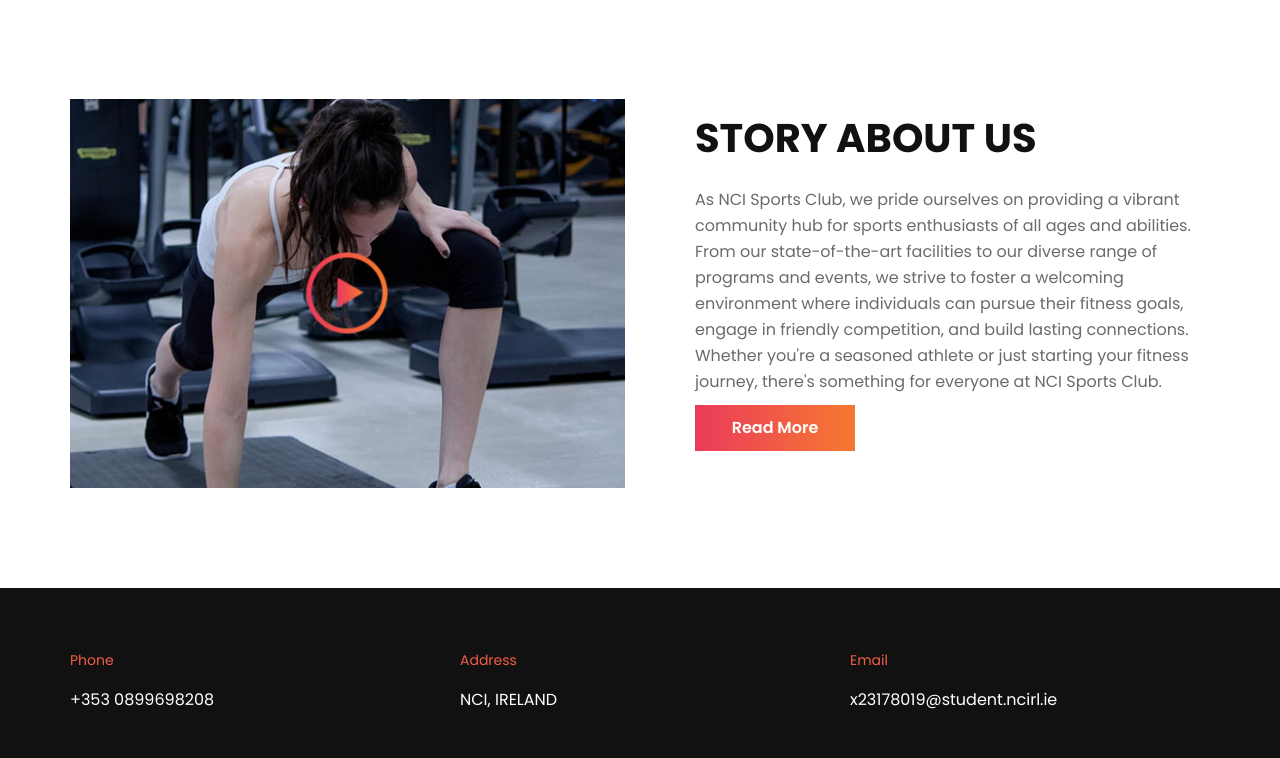
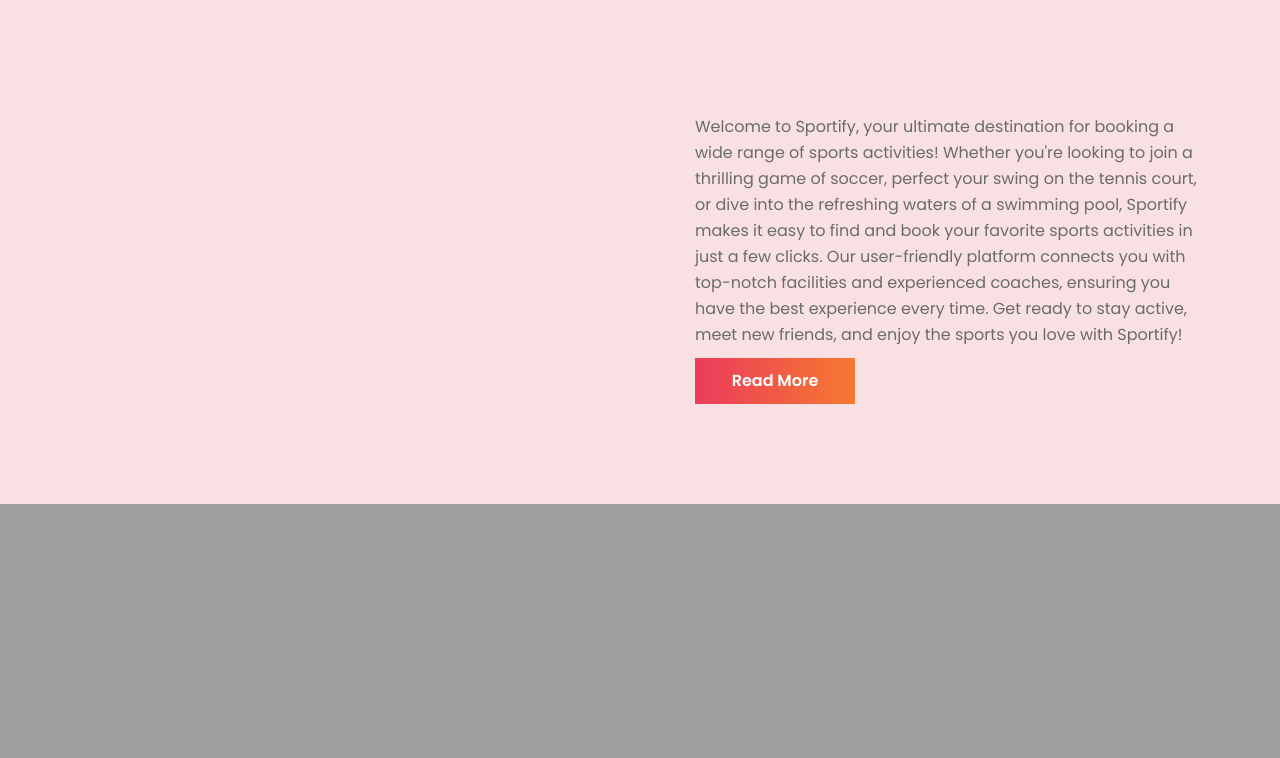
Before and after one commit to kotinagi/bookingmanagementapp-Devops, a Django app: page / in a window 1280 px wide. Shown: the part 881-1639 px from the top of the page. After the commit the page ends 1385 px from the top, so only its background shows below. Run offline with Django 4.2, Linux system fonts and the light colour scheme; some libraries are stand-ins or nearby versions.

Commit message:
Design changes
HTML

```diff
--- a/bookingapp/templates/activities_lst.html
+++ b/bookingapp/templates/activities_lst.html
@@ -40,7 +40,7 @@
             <div class="row">
                 <div class="col-lg-12">
                     <div class="section-title">
-                        <h2>Activites We Provide</h2>
+                        <h2>Activites:</h2>
                     </div>
                 </div>
             </div>
--- a/bookingapp/templates/home.html
+++ b/bookingapp/templates/home.html
@@ -13,14 +13,14 @@
 {% endblock %}
 
 {% block content %}
-    <section class="hero-section set-bg" data-setbg="{% static 'img/hero-bg.jpg' %}">
+    <section class="hero-section set-bg" data-setbg="{% static 'img/hero-bg1.jpg' %}">
         <div class="container">
             <div class="row">
                 <div class="col-lg-8">
                     <div class="hero-text">
                         <span></span>
-                        <h1>NCI Sports Club</h1>
-                        <p>NCI comes packed with the user-friendly Sports Club</p>
+                        <h1>Sportify</h1>
+                        <p>Sports Activity Center</p>
                     </div>
                 </div>
             </div>
@@ -34,16 +34,16 @@
             <div class="row">
                 <div class="col-lg-6">
                     <div class="about-pic">
-                        <img src="{% static 'img/about-pic.jpg' %}" alt="">
+                     <!--   <img src="{% static 'img/about-pic.jpg' %}" alt="">-->
                         <a href="https://www.youtube.com/watch?v=SlPhMPnQ58k" class="play-btn video-popup">
-                            <img src="{% static 'img/play.png' %}" alt="">
+
                         </a>
                     </div>
                 </div>
                 <div class="col-lg-6">
                     <div class="about-text">
-                        <h2>Story About Us</h2>
-                        <p class="first-para">As NCI Sports Club, we pride ourselves on providing a vibrant community hub for sports enthusiasts of all ages and abilities. From our state-of-the-art facilities to our diverse range of programs and events, we strive to foster a welcoming environment where individuals can pursue their fitness goals, engage in friendly competition, and build lasting connections. Whether you're a seasoned athlete or just starting your fitness journey, there's something for everyone at NCI Sports Club.</p>
+
+                        <p class="first-para">Welcome to Sportify, your ultimate destination for booking a wide range of sports activities! Whether you're looking to join a thrilling game of soccer, perfect your swing on the tennis court, or dive into the refreshing waters of a swimming pool, Sportify makes it easy to find and book your favorite sports activities in just a few clicks. Our user-friendly platform connects you with top-notch facilities and experienced coaches, ensuring you have the best experience every time. Get ready to stay active, meet new friends, and enjoy the sports you love with Sportify!</p>
 
                         <a href="" class="primary-btn">Read More</a>
                     </div>
--- a/bookingapp/templates/index.html
+++ b/bookingapp/templates/index.html
@@ -8,7 +8,7 @@
     <meta name="keywords" content="Gutim, unica, creative, html">
     <meta name="viewport" content="width=device-width, initial-scale=1.0">
     <meta http-equiv="X-UA-Compatible" content="ie=edge">
-    <title>Club Booking</title>
+    <title>Sports Activity Booking</title>
 
     <!-- Google Font -->
     <link href="https://fonts.googleapis.com/css?family=Poppins:300,400,500,600,700,800,900&display=swap"
@@ -28,11 +28,11 @@
       left: 0;
       top: 0;
       width: 100%;
-      border-bottom: 1px solid rgba(34, 31, 31, 0.2);
-      background-color: black;
+      border-bottom: 1px solid rgba(38, 63, 36, 0.2);
+      background-color: #1b749e;
     }
     </style>
-<body>
+<body style="background-color:#f9e1e3;">
     <!-- Page Preloder -->
     <div id="preloder">
         <div class="loader"></div>
@@ -43,7 +43,7 @@
         <div class="container">
             <div class="logo">
                 <a href="{% url 'home_page' %}">
-                    <img src="{% static 'img/logo.png' %}" alt="">
+                  <!-- <img src="{% static 'img/logo.png' %}" alt=""> -->
                 </a>
             </div>
             <div class="nav-menu">
@@ -66,32 +66,6 @@
     {% block content %}
 
     {% endblock %}
-
-    <footer class="footer-section">
-        <div class="container">
-            <div class="row">
-                <div class="col-md-4">
-                    <div class="contact-option">
-                        <span>Phone</span>
-                        <p>+353 0899698208</p>
-                    </div>
-                </div>
-                <div class="col-md-4">
-                    <div class="contact-option">
-                        <span>Address</span>
-                        <p>NCI, IRELAND</p>
-                    </div>
-                </div>
-                <div class="col-md-4">
-                    <div class="contact-option">
-                        <span>Email</span>
-                        <p>x23178019@student.ncirl.ie</p>
-                    </div>
-                </div>
-            </div>
-
-        </div>
-    </footer>
     </body>
     <!-- Js Plugins -->
     <script src="{% static 'js/jquery-3.3.1.min.js' %}"></script>
```
Also changed, not shown: static/img/hero-bg-1.jpg (added), static/img/hero-bg2.jpg (added).
